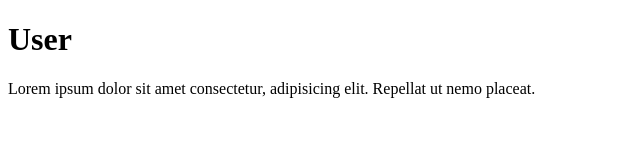
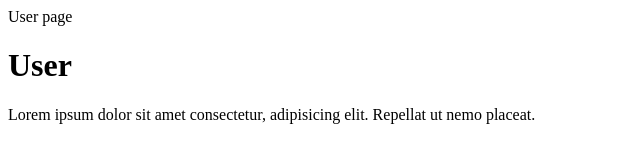
Before and after one commit to soumyaprakashmahapatra/splitmate, a plain HTML site: page user.html in a window 1280 px wide. Shown: the whole page, without its empty margins (0-640 px from the left). Drawn offline with Linux system fonts and the light colour scheme.

Commit message:
Updated data1

```diff
--- a/user.html
+++ b/user.html
@@ -3,7 +3,8 @@
 <head>
     <meta charset="UTF-8">
     <meta name="viewport" content="width=device-width, initial-scale=1.0">
-    <title>User page</title>
+    <ti
+    tle>User page</title>
 </head>
 <body>
     <h1>User</h1>
```
